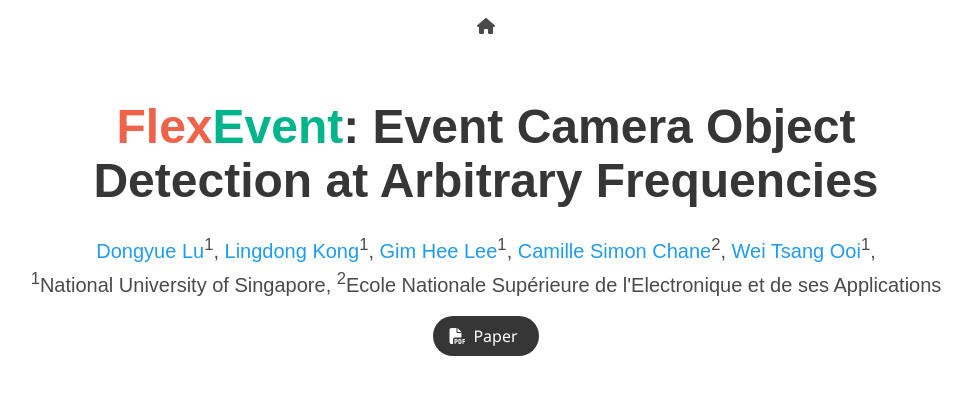
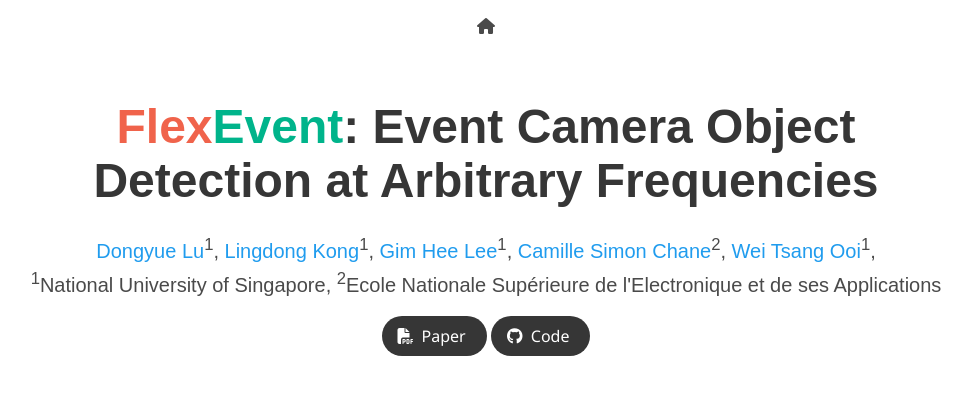
Before and after one commit to FlexEvent/flexevent.github.io, a plain HTML site: page index.html in a window 1280 px wide. Shown: the top 406 px of the page, without its empty margins (154-1126 px from the left). Drawn offline with nearby package versions, Linux system fonts and the light colour scheme; some icons are missing; a web font is replaced by a local one.

Commit message:
update code

```diff
--- a/index.html
+++ b/index.html
@@ -142,15 +142,15 @@
                 </a>
               </span> -->
               <!-- Code Link. -->
-              <!-- <span class="link-block">
-                <a href="https://github.com/google/nerfies"
+              <span class="link-block">
+                <a href="https://github.com/DylanOrange/flexevent"
                    class="external-link button is-normal is-rounded is-dark">
                   <span class="icon">
                       <i class="fab fa-github"></i>
                   </span>
                   <span>Code</span>
                   </a>
-              </span> -->
+              </span>
               <!-- Dataset Link. -->
               <!-- <span class="link-block">
                 <a href="https://github.com/google/nerfies/releases/tag/0.1"
@@ -519,9 +519,9 @@
          href="static/files/FlexEvent.pdf">
         <i class="fas fa-file-pdf"></i>
       </a>
-      <!-- <a class="icon-link" href="https://github.com/keunhong" class="external-link" disabled>
+      <a class="icon-link" href="https://github.com/DylanOrange/flexevent" class="external-link" disabled>
         <i class="fab fa-github"></i>
-      </a> -->
+      </a>
     </div>
     <div class="columns is-centered">
       <div class="column is-8">
```
